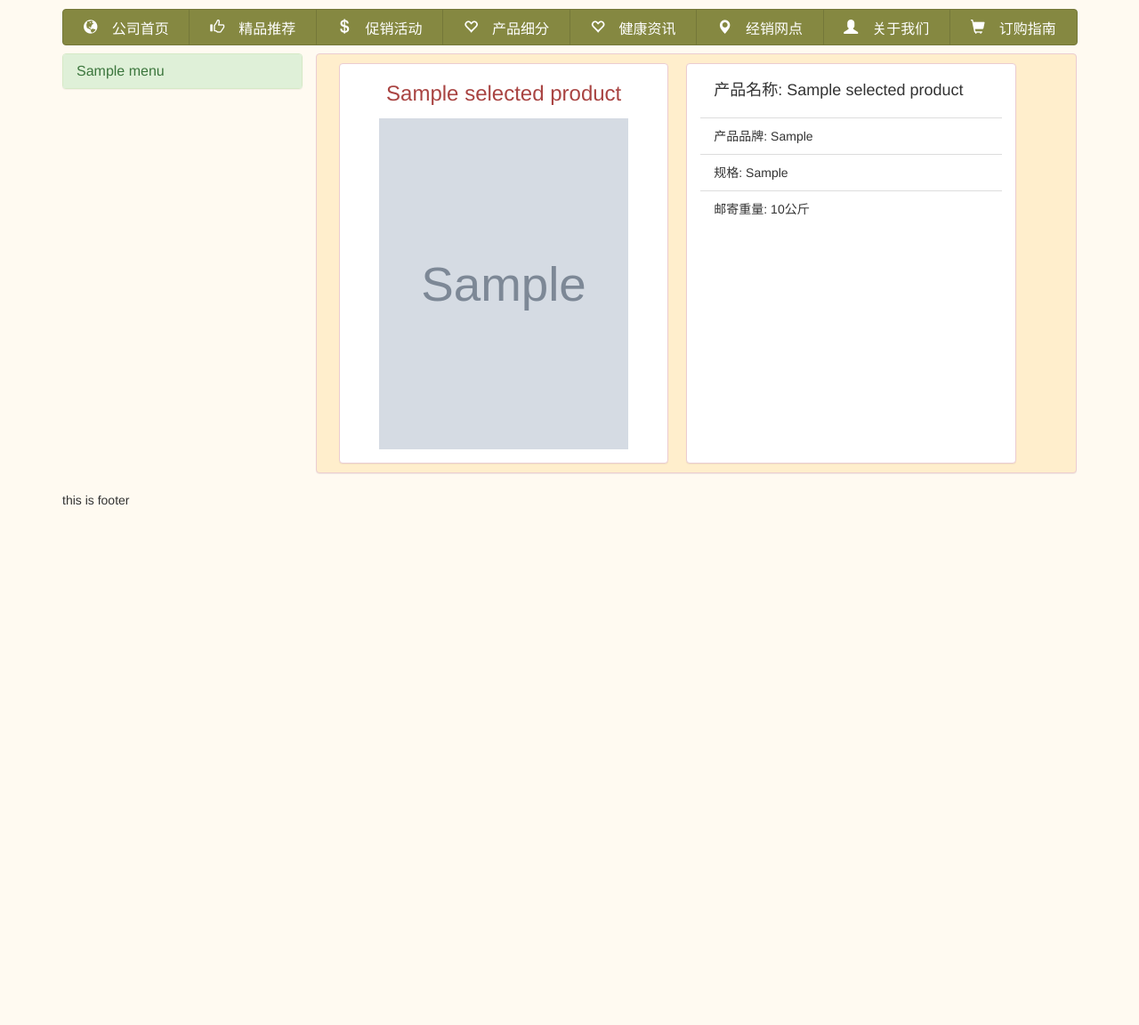
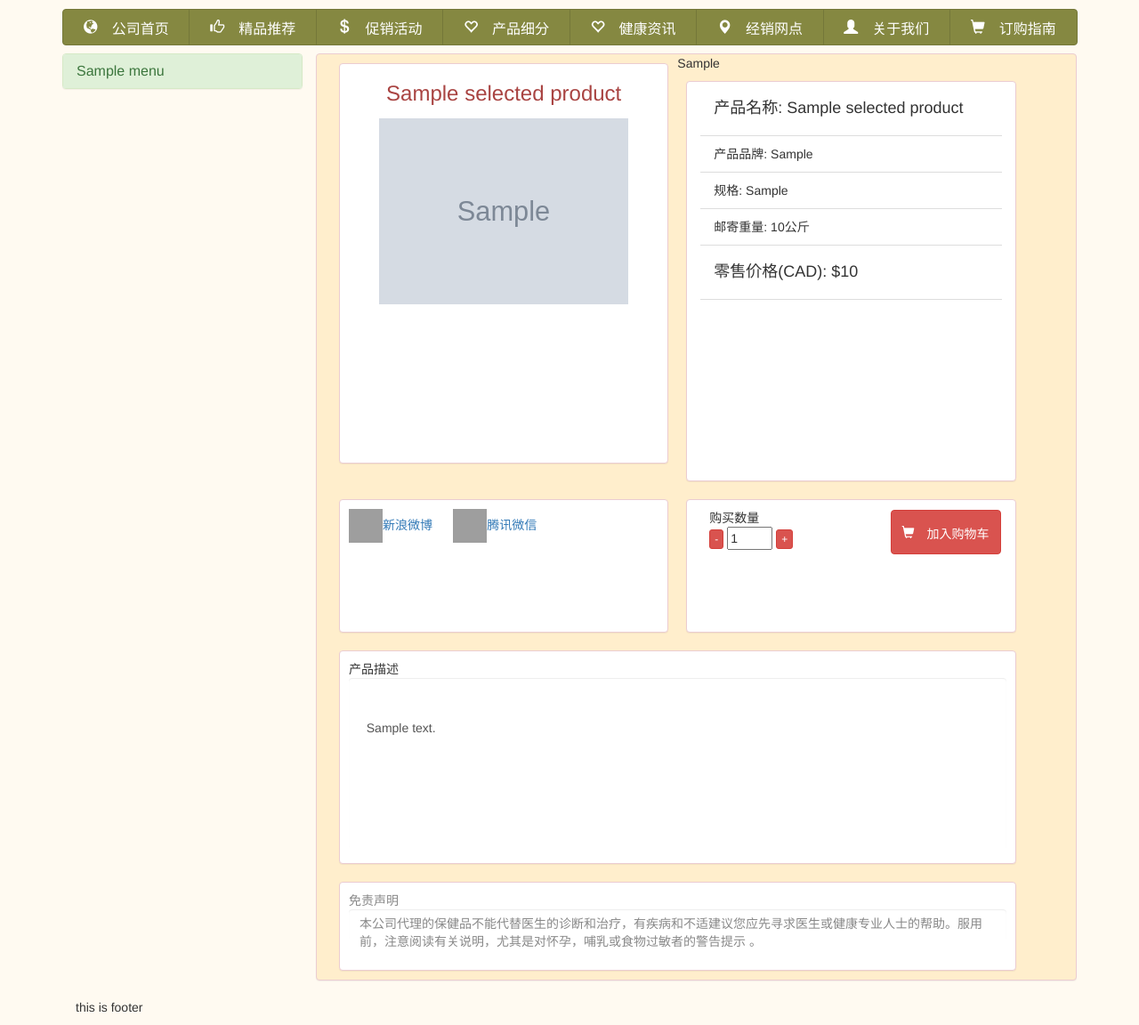
Before and after one commit to ericxiwang/new_timedrugs, a Flask app: template module/templates/product_introduce.html in a window 1280 px wide. Shown: the part 373-1525 px from the top of the page at 89% size. Before the commit the page ends 941 px from the top, so only its background shows below. Run offline with Flask 2, Linux system fonts and the light colour scheme; the template is opened without the code that fills it: most values are stand-ins (such as "Sample title", 1, 10 or a date in 2020); grey boxes marked "Sample" are stand-in pictures; grey boxes are pictures that could not be loaded.

```diff
--- a/module/templates/index.html
+++ b/module/templates/index.html
@@ -7,11 +7,13 @@
     {% for id,pro_name,pro_o_price,pro_img in all_products %}
 
       <div class="col-md-3 col-lg-3 panel panel-danger inventory">
-      <img class="img-thumbnail preview-pic" src="{{ url_for('static',filename= pro_img ) }}"/>
+          <a href="{{ url_for('product_introduce',id = id) }}" role="button" >
+            <img class="img-thumbnail preview-pic" src="{{ url_for('static',filename = pro_img ) }}"/>
+          </a>
       <p>{{ pro_name }}</p>
       <p>买3送1</p>
       <p>${{ pro_o_price }}</p>
-          <a href="{{ url_for('product_introduce',id=id) }}" role="button" class="btn btn-warning">details</a>
+          <a href="{{ url_for('product_introduce',id = id) }}" role="button" class="btn btn-warning">点击详情</a>
       </div>
     {% endfor %}
 
--- a/module/templates/nav_left.html
+++ b/module/templates/nav_left.html
@@ -6,16 +6,19 @@
         <div class="panel panel-success">
           <div class="panel-heading">
             <h4 class="panel-title">
-              <a data-toggle="collapse" data-parent="#accordion" href="#{{ menu_cate[0] }}">{{ menu_cate[1] }}</a>
+              <a data-toggle="collapse" data-parent="#accordion" href="#{{ menu_cate.id }}">{{ menu_cate.menu_cate_name }}</a>
             </h4>
           </div>
-            <div id="{{ menu_cate[0] }}" class="panel-collapse collapse">
+            <div id="{{ menu_cate.id }}" class="panel-collapse collapse">
               <div class="menu_1">
                 {% for pro_cate in menu_list[1] %}
+                  {% if pro_cate.upper_cate == menu_cate.id|string %}
 
-                  {% if pro_cate[0] == menu_cate[0]|string %}
+                  <!--<a data-toggle="collapse" data-parent="#accordion" href="index/{{ pro_cate.id }}" >&nbsp;{{ pro_cate.pro_cate_name }}&nbsp;</a>-->
+                  <a href="{{ url_for('index',cate_id =pro_cate.id) }}">{{ pro_cate.pro_cate_name }}</a>
 
-                  <a data-toggle="collapse" data-parent="#accordion" href="#{{ menu_cate[0] }}">&nbsp;{{ pro_cate[1] }}&nbsp;</a>
+
+
                   {% endif %}
 
                 {% endfor %}
--- a/module/templates/product_introduce.html
+++ b/module/templates/product_introduce.html
@@ -1,4 +1,9 @@
 {% extends "layout.html" %}
+
+
+{% block product_introduce %}
+<script src="../static/js/bootstrap-magnify.min.js"></script>
+<link rel="stylesheet" href="../static/css/bootstrap-magnify.min.css">
 <script>
         $(function(){
             var t = $("#text_box");
@@ -20,13 +25,19 @@
             setTotal();
         })
 </script>
-{% block product_introduce %}
+
+
+
+
+
 
 
 <div class="col-md-9 col-lg-9 panel panel-danger product_list" >
 <div class='col-md-5 col-lg-5 panel panel-danger order-page text-danger' style='text-align:center'>
 <h3>{{ selected_product.pro_name }}</h3>
-    <img data-toggle='magnify' class='img-thumbnail preview-pic' src="{{ url_for('static',filename= selected_product.pro_img ) }}" style='height:85%;width:85%'/></div>
+    <img data-toggle='magnify' class='img-thumbnail preview-pic' src="{{ url_for('static',filename= selected_product.pro_img ) }}" style='height:85%;width:85%'/>
+</div>
+{{ selected_product.pro_type }}
 <div class='col-md-4 col-lg-4 panel panel-danger order-page'>
     <ul class='list-group'>
         <li class='list-group-item '><h4>产品名称: {{ selected_product.pro_name}}</h4></li>
@@ -34,12 +45,38 @@
         <li class='list-group-item'>规格: {{ selected_product.pro_spec}}</li>
         <li class='list-group-item'>邮寄重量: {{ selected_product.pro_weight}}公斤</li>
         {% if selected_product.promotion_enabled|string == '1' %}
-            {% if selected_product.pro_type =='1' %}
-            "1"
-            {% elif selected_product.promotion_enabled|string == '2' %}
-            "2"
+
+            {% if discount_info.pro_type|string =='1' %}
+            <li class='list-group-item'>折扣:{{ discount_info.discount_value }}</li>
+            <li class='list-group-item'><del>零售价格(CAD):${{ selected_product.pro_o_price }}</del></li>
+            <li class='list-group-item'><h4 class='text-danger'>折扣价格(CAD):${{ selected_product.discount_price }}</h4></li>
+            <input type='hidden' value='{{ selected_product.promotion_id }}' name='notice_promotion'/>
+
+            {% elif discount_info.pro_type|string == '2' %}
+            <li class='list-group-item'><h4 class='text-danger'>买 {{ discount_info.pro_buy }} 赠 {{ discount_info.pro_get }}</h4></li>
+            <li class='list-group-item'><h4>零售价格(CAD):${{ selected_product.pro_o_price }}</h4></li>
+            <input type='hidden' value='{{ selected_product.promotion_id }}' name='notice_promotion'>
+
+            {% elif discount_info.pro_type|string == '3' %}
+            <li class='list-group-item'><del class='text-danger'>零售价格(CAD): ${{ selected_product.pro_o_price }}</del></li>
+            <li class='list-group-item'><h4 class='text-success'>优惠价格(CAD): ${{ selected_product.pro_price }}</h4></li>
+            <input type='hidden' value='{{ selected_product.promotion_id }}' name='notice_promotion'>
+
+            {% elif discount_info.pro_type|string == '4' %}
+            <li class='list-group-item'><h4>零售价格(CAD): ${{ selected_product.pro_o_price }}</h4></li>
+            <li class='list-group-item'><h3 class='text-danger'>免运费</h3></li>
+            <input type='hidden' value='{{ selected_product.promotion_id }}' name='notice_promotion'>
+
+
             {% endif %}
+        {% else %}
+        <li class='list-group-item'><h4>零售价格(CAD): ${{ selected_product.pro_o_price }}</h4></li>
+        <input type='hidden' value='no_promotion' name='notice_promotion'>
+
         {% endif %}
+
+
+
     </ul>
 </div>
 
@@ -49,6 +86,42 @@
 
 
 
+<div class='col-md-5 col-lg-5 panel panel-danger order-page-m' >
+    <a href='http://www.weibo.com/beimeihaoshiguang' target='_blank'><img width='38' height='38' src='image/icon_img/weibo.jpg'>新浪微博</a>
+          &nbsp;&nbsp;&nbsp;&nbsp;
+    <a href='http://www.weibo.com/beimeihaoshiguang' target='_blank'><img width='38' height='38' src='image/icon_img/weichat.png'>腾讯微信</a>
 
-    </div>
+</div>
+
+<div class='col-md-4 col-lg-4 panel panel-danger order-page-m' >
+        <div class='col-md-7 col-lg-7' style=''>
+          购买数量<br/>
+          <button class='btn btn-danger btn-xs' id='min'  name='' type='button' value='-'' />-</button>
+          <input id='text_box' name='text_box' type='text' value='1' size='3' readonly/>
+          <button class='btn btn-danger btn-xs' id='add' name='' type='button' value='+'' />+</button>
+        </div>
+
+        <div class='col-md-5 col-lg-5'>
+          <button type='submit' class='btn btn-danger glyphicon glyphicon-shopping-cart' style='height:50px;margin-right:20px'>&nbsp;加入购物车</button>
+        </div>
+</div>
+
+<div class='col-md-9 col-lg-9 panel panel-danger product_des' style='height:240px'>产品描述
+
+
+<textarea class = 'form-control' rows='9' name='pro_des' style='border: none;resize: none;outline: none;background-color: transparent;' >
+
+
+  {{ selected_product.pro_description }}
+</textarea>
+
+</div>
+
+<div class='col-md-9 col-lg-9 panel panel-danger product_des' style='height:100px;color:#888'>免责声明
+<div class = 'form-control'  style='border: none;resize: none;outline: none;background-color: transparent;' >
+<font style='color:#888;'>本公司代理的保健品不能代替医生的诊断和治疗，有疾病和不适建议您应先寻求医生或健康专业人士的帮助。服用前，注意阅读有关说明，尤其是对怀孕，哺乳或食物过敏者的警告提示 。</font>
+</div>
+
+</div>
+
 {% endblock %}
--- a/module/views.py
+++ b/module/views.py
@@ -12,7 +12,7 @@ reload(sys)
 sys.setdefaultencoding("utf-8")
 app = Flask(__name__)
 app.secret_key = 'timedrugs'
-app.config['SQLALCHEMY_DATABASE_URI'] = 'mysql://root:p2ssw0rd@localhost:3306/timedrugs'
+app.config['SQLALCHEMY_DATABASE_URI'] = 'mysql://root:Istuary-1118@192.168.0.110:3306/timedrugs'
 app.config['SQLALCHEMY_TRACK_MODIFICATIONS'] = False
 db.init_app(app)
 
@@ -27,7 +27,7 @@ def load_user(email):
 
 def query_nav_left():
     nav_list_1 = db.session.query(menu_category.id,menu_category.menu_cate_name).all()
-    nav_list_2 = db.session.query(pro_category.upper_cate,pro_category.pro_cate_name).all()
+    nav_list_2 = db.session.query(pro_category.upper_cate,pro_category.pro_cate_name,pro_category.id).all()
 
     return nav_list_1,nav_list_2
 
@@ -35,11 +35,25 @@ def query_nav_left():
 
 @app.route('/')
 @app.route('/index')
-def index():
+@app.route('/index/<int:cate_id>')
+def index(cate_id=None):
+    if cate_id != None:
 
-    all_products = db.session.query(product_info.id,product_info.pro_name,product_info.pro_o_price,product_info.pro_img).all()
 
-    return render_template('index.html', all_products = all_products,menu_list = query_nav_left())
+        all_products = db.session.query(product_info.id,
+                                    product_info.pro_name,
+                                    product_info.pro_o_price,
+                                    product_info.pro_img).filter_by(pro_category=cate_id).all()
+        return render_template('index.html', all_products=all_products, menu_list=query_nav_left())
+
+    else:
+
+        all_products = db.session.query(product_info.id,
+                                    product_info.pro_name,
+                                    product_info.pro_o_price,
+                                    product_info.pro_img).all()
+
+        return render_template('index.html', all_products = all_products, menu_list = query_nav_left())
 
 
 @app.route('/user_register')
@@ -66,15 +80,17 @@ def user_login():
 
 @app.route('/product_introduce/<int:id>')
 def product_introduce(id):
-    selected_product = product_info.query.filter_by(id=id).first()
-    if selected_product.promotion_enabled == '1':
-        pro_info = pro_discount.query.filter_by(promotion_id=selected_product.promotion_id).first()
+    selected_product = product_info.query.filter_by(id = id).first()
+
+    if selected_product.promotion_enabled == 1:
+        discount_info = pro_discount.query.filter_by(promotion_id=selected_product.promotion_id).first()
+
     else:
-        pro_info=""
+        discount_info=""
 
     return render_template('product_introduce.html',
                            selected_product = selected_product,
-                           pro_discount = pro_info,
+                           discount_info = discount_info,
                            menu_list = query_nav_left())
 
 @app.route('/product_recommand')
```
